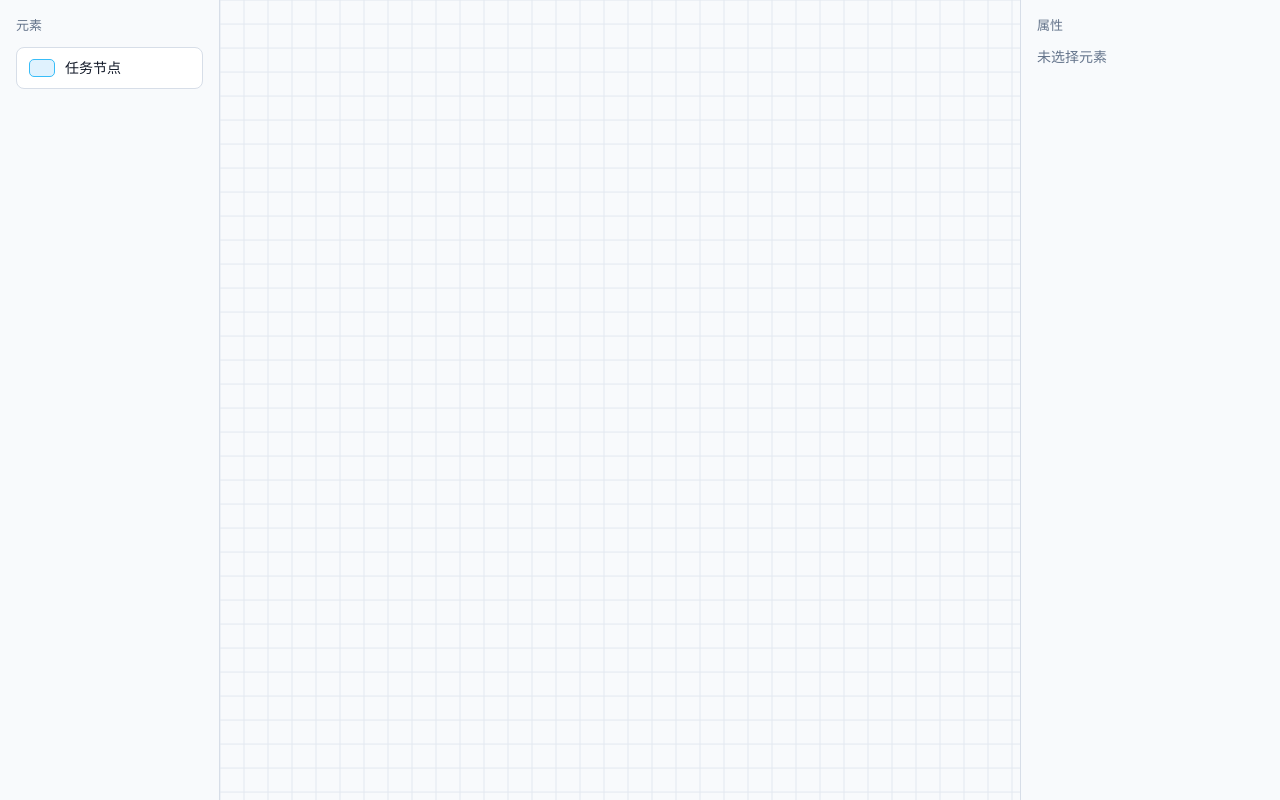
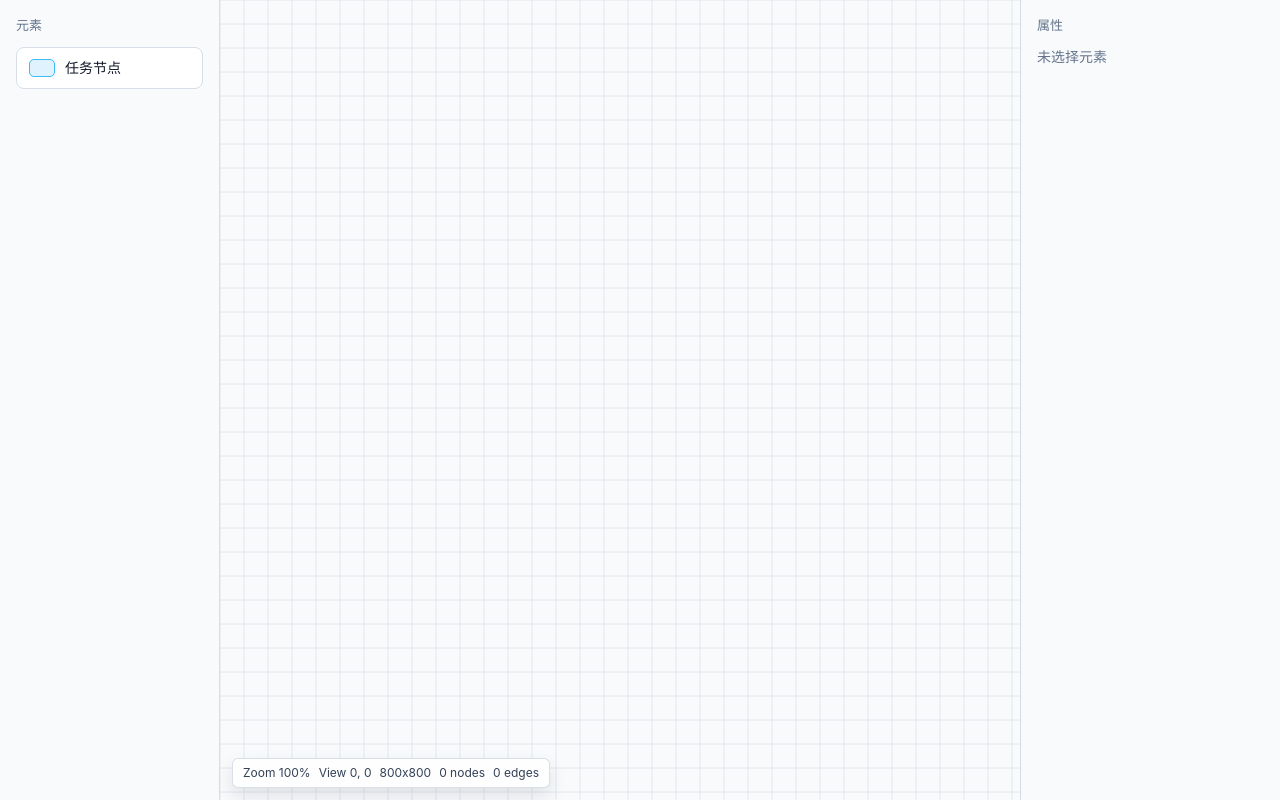
Before and after one commit to kkagura/w-process, a Vue app: page / in a window 1280 px wide. Built offline with nearby package versions, Linux system fonts and the light colour scheme.

Commit message:
feat: status bar

```diff
--- /dev/null
+++ b/src/features/flow-editor/components/CanvasStatusBar.vue
@@ -0,0 +1,57 @@
+<script setup lang="ts">
+import { computed } from 'vue'
+
+interface Props {
+  zoom: number
+  viewportX: number
+  viewportY: number
+  width: number
+  height: number
+  nodeCount: number
+  edgeCount: number
+}
+
+const props = defineProps<Props>()
+
+const zoomLabel = computed(() => `${Math.round(props.zoom * 100)}%`)
+const viewportLabel = computed(() => `${Math.round(props.viewportX)}, ${Math.round(props.viewportY)}`)
+const sizeLabel = computed(() => `${Math.round(props.width)}x${Math.round(props.height)}`)
+</script>
+
+<template>
+  <div class="canvas-status-bar" aria-label="Canvas status">
+    <span class="status-item">Zoom {{ zoomLabel }}</span>
+    <span class="status-item">View {{ viewportLabel }}</span>
+    <span class="status-item">{{ sizeLabel }}</span>
+    <span class="status-item">{{ nodeCount }} nodes</span>
+    <span class="status-item">{{ edgeCount }} edges</span>
+  </div>
+</template>
+
+<style scoped>
+.canvas-status-bar {
+  align-items: center;
+  backdrop-filter: blur(10px);
+  background: rgb(255 255 255 / 86%);
+  border: 1px solid rgb(148 163 184 / 34%);
+  border-radius: 6px;
+  bottom: 12px;
+  box-shadow: 0 8px 18px rgb(15 23 42 / 10%);
+  color: #334155;
+  display: flex;
+  flex-wrap: wrap;
+  font-size: 12px;
+  gap: 8px;
+  left: 12px;
+  line-height: 1;
+  max-width: calc(100% - 24px);
+  padding: 8px 10px;
+  pointer-events: none;
+  position: absolute;
+  z-index: 2;
+}
+
+.status-item {
+  white-space: nowrap;
+}
+</style>
--- a/src/features/flow-editor/components/FlowCanvas.vue
+++ b/src/features/flow-editor/components/FlowCanvas.vue
@@ -1,5 +1,11 @@
 <script setup lang="ts">
-import { onMounted, useTemplateRef } from 'vue'
+import { computed, onBeforeUnmount, onMounted, shallowRef, useTemplateRef } from 'vue'
+import type { BoxData, SceneElementData, SceneSnapshot, ViewportData } from '../../../core/flow/types/flow'
+import CanvasStatusBar from './CanvasStatusBar.vue'
+
+interface Props {
+  snapshot: SceneSnapshot | null
+}
 
 interface Emits {
   canvasReady: [payload: {
@@ -8,9 +14,18 @@ interface Emits {
   }]
 }
 
+const props = defineProps<Props>()
 const emit = defineEmits<Emits>()
+const stage = useTemplateRef<HTMLElement>('stage')
 const backgroundCanvas = useTemplateRef<HTMLCanvasElement>('backgroundCanvas')
 const mainCanvas = useTemplateRef<HTMLCanvasElement>('mainCanvas')
+const canvasSize = shallowRef({ width: 0, height: 0 })
+let resizeObserver: ResizeObserver | null = null
+
+const defaultViewport: ViewportData = { x: 0, y: 0, zoom: 1 }
+const viewport = computed(() => props.snapshot?.document.viewport ?? defaultViewport)
+const nodeCount = computed(() => countNodes(props.snapshot?.document.root))
+const edgeCount = computed(() => props.snapshot?.document.edges.length ?? 0)
 
 onMounted(() => {
   if (!backgroundCanvas.value || !mainCanvas.value) return
@@ -18,12 +33,47 @@ onMounted(() => {
     backgroundCanvas: backgroundCanvas.value,
     mainCanvas: mainCanvas.value,
   })
+
+  if (!stage.value) return
+  updateCanvasSize()
+  resizeObserver = new ResizeObserver(updateCanvasSize)
+  resizeObserver.observe(stage.value)
 })
+
+onBeforeUnmount(() => {
+  resizeObserver?.disconnect()
+})
+
+function updateCanvasSize() {
+  if (!stage.value) return
+  const rect = stage.value.getBoundingClientRect()
+  canvasSize.value = {
+    width: rect.width,
+    height: rect.height,
+  }
+}
+
+function countNodes(root?: BoxData) {
+  if (!root) return 0
+  return root.children.reduce((total, child) => total + countElementNodes(child), 0)
+}
+
+function countElementNodes(element: SceneElementData): number {
+  if (isBoxData(element)) {
+    return element.children.reduce((total, child) => total + countElementNodes(child), 0)
+  }
+
+  return 1
+}
+
+function isBoxData(element: SceneElementData): element is BoxData {
+  return 'children' in element
+}
 </script>
 
 <template>
   <section class="canvas-shell">
-    <div class="canvas-stage">
+    <div ref="stage" class="canvas-stage">
       <canvas
         ref="backgroundCanvas"
         class="canvas-layer canvas-background"
@@ -32,6 +82,15 @@ onMounted(() => {
         ref="mainCanvas"
         class="canvas-layer canvas-main"
         tabindex="0"
+      />
+      <CanvasStatusBar
+        :zoom="viewport.zoom"
+        :viewport-x="viewport.x"
+        :viewport-y="viewport.y"
+        :width="canvasSize.width"
+        :height="canvasSize.height"
+        :node-count="nodeCount"
+        :edge-count="edgeCount"
       />
     </div>
   </section>
--- a/src/features/flow-editor/components/FlowEditor.vue
+++ b/src/features/flow-editor/components/FlowEditor.vue
@@ -10,7 +10,7 @@ const { snapshot, mount } = useFlowEditorCore()
 <template>
   <main class="flow-editor">
     <ElementPalette />
-    <FlowCanvas @canvas-ready="mount" />
+    <FlowCanvas :snapshot="snapshot" @canvas-ready="mount" />
     <PropertyPanel :snapshot="snapshot" />
   </main>
 </template>
```
